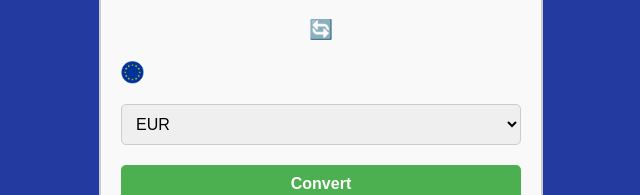
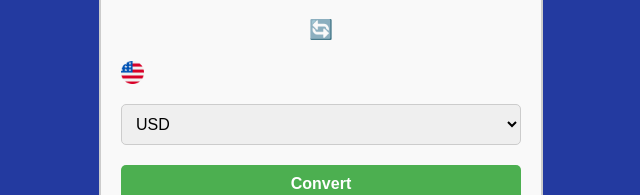
Before and after one commit to RaminPours/currencyconverter, a React (Vite) app: page / in a window 1280 px wide. Shown: the part 374-569 px from the top of the page, without its empty margins (319-959 px from the left). Built offline with nearby package versions, Linux system fonts and the light colour scheme.

Commit message:
currencyconverter

```diff
--- a/src/components/Converter.jsx
+++ b/src/components/Converter.jsx
@@ -7,7 +7,7 @@ import gbp from '../assets/gbp.png'
 export default function Converter() {
 const [bedrag, setBedrag] = useState('');
 const [van, setVan] = useState('USD');
-const [naar, setNaar] = useState('EUR');
+const [naar, setNaar] = useState('USD');
 const [resultaat, setResultaat] = useState(null);
 const [fout, setFout] = useState(null);
 
@@ -34,7 +34,7 @@ async function omrekenen() {
 const vlaggen = {
     'USD': usd,
     'EUR': eur,
-    'GBP': gbp
+    'GBP': gbp,
 };
 
 
```
